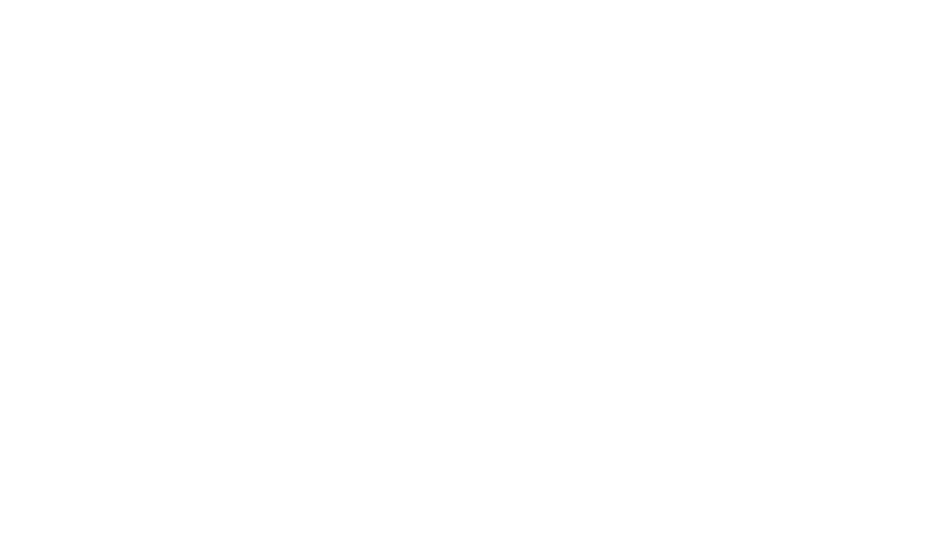
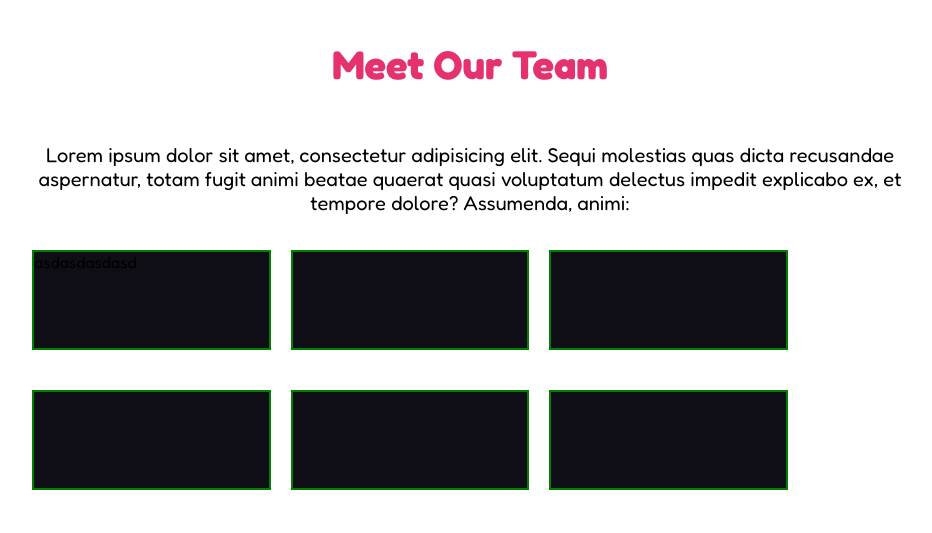
Before and after one commit to MicheleLafronza/html-css-float-cards, a plain HTML site: page index.html in a window 1280 px wide. Shown: the whole page, without its empty margins (170-1102 px from the left). Drawn offline with Linux system fonts and the light colour scheme.

Commit message:
impostazione blocchi

```diff
--- a/css/style.css
+++ b/css/style.css
@@ -3,4 +3,52 @@
     margin: 0px;
     padding: 0px;
     box-sizing: border-box;
+    font-family: "Fredoka", sans-serif;
 }
+
+.container {
+    width: 70%;
+    margin: 40px auto;
+    /* DEBUG
+    min-height: 500px;
+    background-color: blue; */
+}
+
+/* regole header */
+header {
+    text-align: center;
+}
+
+h1 {
+    color: rgba(229,49,112,255);
+    font-size: 40px;
+}
+
+header > p {
+    font-size: 20px;
+    font-weight: 400;
+    margin-top: 55px;
+    margin-bottom: 35px;
+
+}
+
+/* regole clearfix */
+.clearfix::after {
+    content: "";
+    display: table;
+    clear: both;
+}
+
+/* regole col */
+.col {
+    background-color: rgba(15,14,23,255);
+    width: calc( (100% / 3) - 60px) ;
+    float: left;
+    margin: 0px 10px 40px 10px;
+    margin-bottom: 40px;
+    /* DEBUG */
+    min-height: 100px;
+
+    border: solid 2px green;
+
+}
--- a/index.html
+++ b/index.html
@@ -4,9 +4,36 @@
     <meta charset="UTF-8">
     <meta name="viewport" content="width=device-width, initial-scale=1.0">
     <title>Float Cards</title>
+    <link rel="preconnect" href="https://fonts.googleapis.com">
+    <link rel="preconnect" href="https://fonts.gstatic.com" crossorigin>
+    <link href="https://fonts.googleapis.com/css2?family=Fredoka:wght@300..700&display=swap" rel="stylesheet">
     <link rel="stylesheet" href="css/style.css">
 </head>
 <body>
+    <div class="container">
 
+        <!-- inizio header -->
+        <header>
+            <h1>Meet Our Team</h1>
+            <p>Lorem ipsum dolor sit amet, consectetur adipisicing elit. Sequi molestias quas dicta recusandae aspernatur, totam fugit animi beatae quaerat quasi voluptatum delectus impedit explicabo ex, et tempore dolore? Assumenda, animi:</p>
+        </header>
+        <!-- /fine header -->
+
+        <!-- inizio main -->
+        <main>
+            <section>
+                <div class="clearfix">
+                    <div class="col">asdasdasdasd</div>
+                    <div class="col"></div>
+                    <div class="col"></div>
+                    <div class="col"></div>
+                    <div class="col"></div>
+                    <div class="col"></div>
+                </div>
+            </section>
+        </main>
+        <!-- /fine main -->
+
+    </div>
 </body>
 </html>
```
